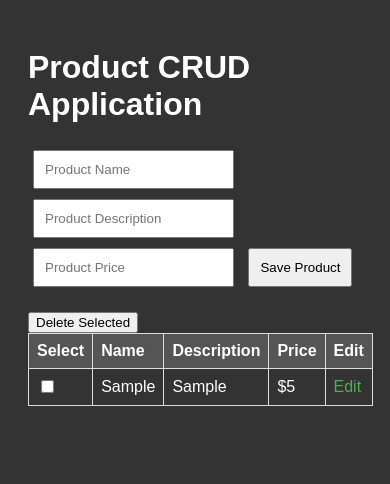
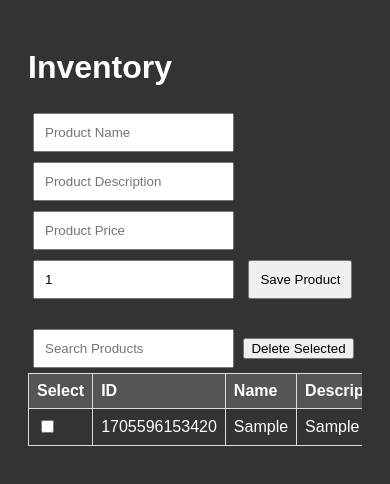
Before and after one commit to loudias88/CRUD_localStorage, a plain HTML site: page index.html in a window 390 px wide. Both pictures are taken after typing "Sample", "Sample", "5" into the empty fields and a click on the button "Save Product". Drawn offline with Linux system fonts and the light colour scheme.

Commit message:
add responsive rule

```diff
--- a/index.html
+++ b/index.html
@@ -5,9 +5,10 @@
     <meta name="viewport" content="width=device-width, initial-scale=1.0">
     <title>Product CRUD Application</title>
     <header>
-        <h1>Product CRUD Application</h1>
+        <h1>Inventory </h1>
     </header>
     <style>
+
         body {
             font-family: Arial, sans-serif;
             background-color: #333;
@@ -19,7 +20,7 @@
             margin-bottom: 20px;
         }
 
-        .product-form input, .product-form button {
+        .product-form input, .product-form button, #search {
             margin: 5px;
             padding: 10px;
         }
@@ -43,14 +44,24 @@
             background-color: #666;
         }
 
-        .edit-button {
+        .edit-button, .delete-button {
             color: #4CAF50;
             cursor: pointer;
         }
 
         .delete-button {
             color: #f44336;
-            cursor: pointer;
+        }
+        @media screen and (max-width: 600px) {
+            .product-table {
+                width: 100%;
+                display: block;
+                overflow-x: auto;
+            }
+
+            .product-table th, .product-table td {
+                white-space: nowrap;
+            }
         }
     </style>
 </head>
@@ -60,9 +71,11 @@
         <input type="text" id="name" placeholder="Product Name">
         <input type="text" id="description" placeholder="Product Description">
         <input type="number" id="price" placeholder="Product Price">
+        <input type="number" id="quantity" placeholder="Quantity" value="1">
         <button onclick="saveProduct()">Save Product</button>
     </div>
 
+    <input type="text" id="search" placeholder="Search Products" onkeyup="searchProducts()">
     <button onclick="deleteSelected()">Delete Selected</button>
     <div id="product-list"></div>
 
@@ -70,15 +83,18 @@
         let products = JSON.parse(localStorage.getItem('products') || '[]');
         const productListEl = document.getElementById('product-list');
 
-        function displayProducts() {
-            let html = '<table class="product-table"><tr><th>Select</th><th>Name</th><th>Description</th><th>Price</th><th>Edit</th></tr>';
-            products.forEach(product => {
+        function displayProducts(filteredProducts = null) {
+            const displayProducts = filteredProducts || products;
+            let html = '<table class="product-table"><tr><th>Select</th><th>ID</th><th>Name</th><th>Description</th><th>Price</th><th>Quantity</th><th>Edit</th></tr>';
+            displayProducts.forEach(product => {
                 html += `
                     <tr class="product-item">
                         <td><input type="checkbox" class="delete-checkbox" value="${product.id}"></td>
+                        <td>${product.id}</td>
                         <td>${product.name}</td>
                         <td>${product.description}</td>
-                        <td>$${product.price}</td>
+                        <td>${formatPrice(product.price)}</td>
+                        <td>${product.quantity}</td>
                         <td><span class="edit-button" onclick="editProduct('${product.id}')">Edit</span></td>
                     </tr>
                 `;
@@ -87,18 +103,31 @@
             productListEl.innerHTML = html;
         }
 
+        function formatPrice(price) {
+            return Number(price).toLocaleString('en-US', {
+                style: 'currency',
+                currency: 'USD',
+            });
+        }
+
         function saveProduct() {
             const id = document.getElementById('editing-id').value;
             const name = document.getElementById('name').value;
             const description = document.getElementById('description').value;
             const price = document.getElementById('price').value;
+            const quantity = parseInt(document.getElementById('quantity').value);
 
             if (id) {
                 const index = products.findIndex(p => p.id === id);
-                products[index] = { id, name, description, price };
+                products[index] = { ...products[index], name, description, price, quantity };
             } else {
-                const newProduct = { id: Date.now().toString(), name, description, price };
-                products.push(newProduct);
+                let existingProduct = products.find(p => p.name === name && p.description === description && p.price === price);
+                if (existingProduct) {
+                    existingProduct.quantity += quantity;
+                } else {
+                    const newProduct = { id: Date.now().toString(), name, description, price, quantity };
+                    products.push(newProduct);
+                }
             }
 
             localStorage.setItem('products', JSON.stringify(products));
@@ -112,6 +141,7 @@
             document.getElementById('name').value = product.name;
             document.getElementById('description').value = product.description;
             document.getElementById('price').value = product.price;
+            document.getElementById('quantity').value = product.quantity;
         }
 
         function deleteSelected() {
@@ -121,11 +151,20 @@
             displayProducts();
         }
 
+        function searchProducts() {
+            const searchQuery = document.getElementById('search').value;
+            const filteredProducts = products.filter(product =>
+                product.name.includes(searchQuery)
+            );
+            displayProducts(filteredProducts);
+        }
+
         function clearForm() {
             document.getElementById('editing-id').value = '';
             document.getElementById('name').value = '';
             document.getElementById('description').value = '';
             document.getElementById('price').value = '';
+            document.getElementById('quantity').value = '1';
         }
 
         displayProducts();
```
